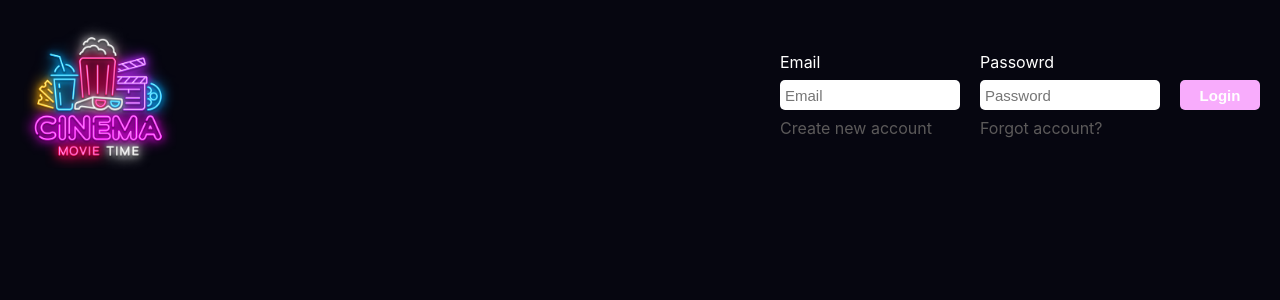
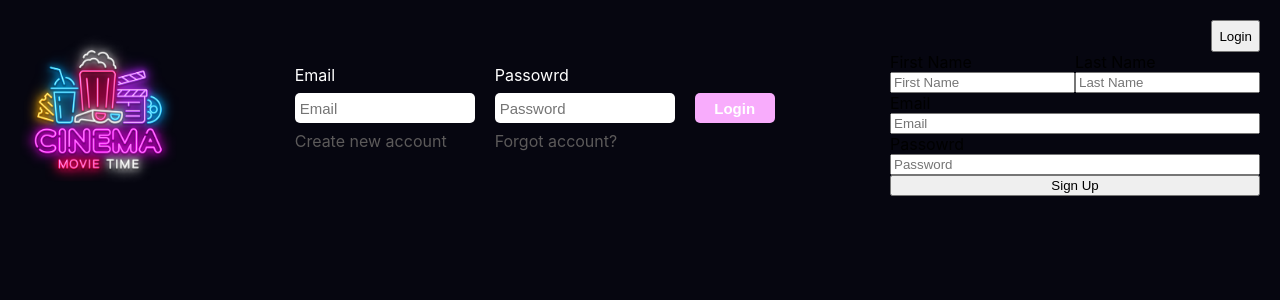
Before and after one commit to matthewdshepherd/moviesoutnow, a React (Create React App) app: page / in a window 1280 px wide. Shown: the top 300 px of the page. Built offline with nearby package versions, Linux system fonts and the light colour scheme; no server answers.

Commit message:
More attributes to the input and label fields of the SignupForm

```diff
--- a/src/Components/App/App.js
+++ b/src/Components/App/App.js
@@ -6,6 +6,7 @@ import { bindActionCreators } from 'redux';
 import './App.css';
 import movie_time_logo from '../../images/movie_time.png'
 import LoginForm from '../LoginForm/LoginForm'
+import SignupForm from '../SignupForm/SignupForm'
 
 
 class App extends Component {
@@ -26,6 +27,7 @@ class App extends Component {
           className="movie_time_logo"
         />
         <LoginForm />
+        <SignupForm />
       </header>
     </div>
     )
--- a/src/Components/SignupForm/SignupForm.js
+++ b/src/Components/SignupForm/SignupForm.js
@@ -1,5 +1,5 @@
 import React from "react"
-import "./LoginForm.css"
+import "./SignupForm.css"
 
 export class SignupForm extends React.Component {
   constructor() {
@@ -31,7 +31,7 @@ render() {
           id="signup--name--input"
           placeholder="First Name"
           name="firstName"
-          value={}
+          value={this.state.firstName}
           />
         </div>
         <div className="name__div--input">
@@ -45,7 +45,7 @@ render() {
           id="signup--name--input"
           placeholder="Last Name"
           name="lastName"
-          value={}
+          value={this.state.lastName}
           />
         </div>
       </div>
@@ -60,7 +60,8 @@ render() {
           id="email--SU"
           placeholder="Email"
           name="email"
-          value={}
+          value={this.state.email}
+          />
         </div>
         <div className="email--password--SU__div">
           <label
@@ -72,12 +73,13 @@ render() {
           id="password--SU"
           placeholder="Password"
           name="password"
-          value={}
+          value={this.state.password}
+          />
         </div>
       </div>
       <button
       type="button"
-      className="signup--submit__button"
+      className="signup--submit__button">Sign Up</button>
     </form>
 
   )
```
